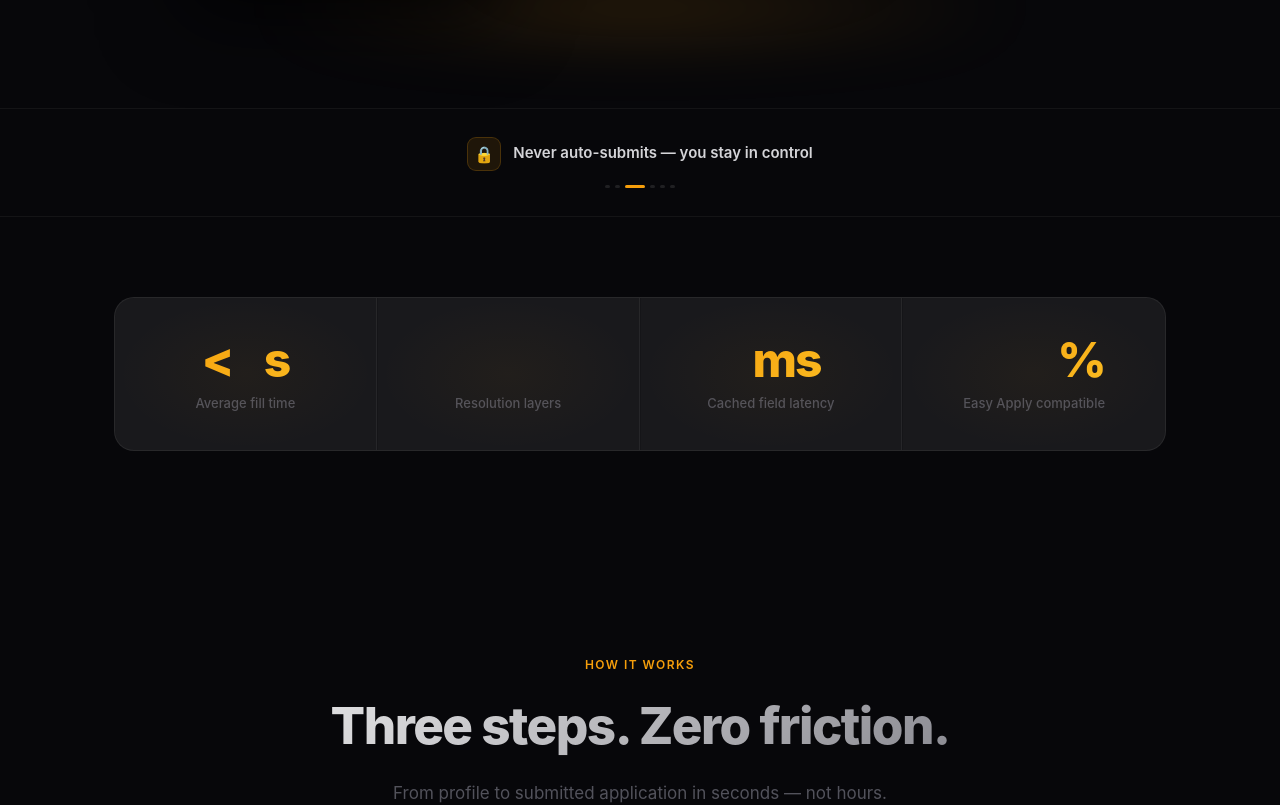
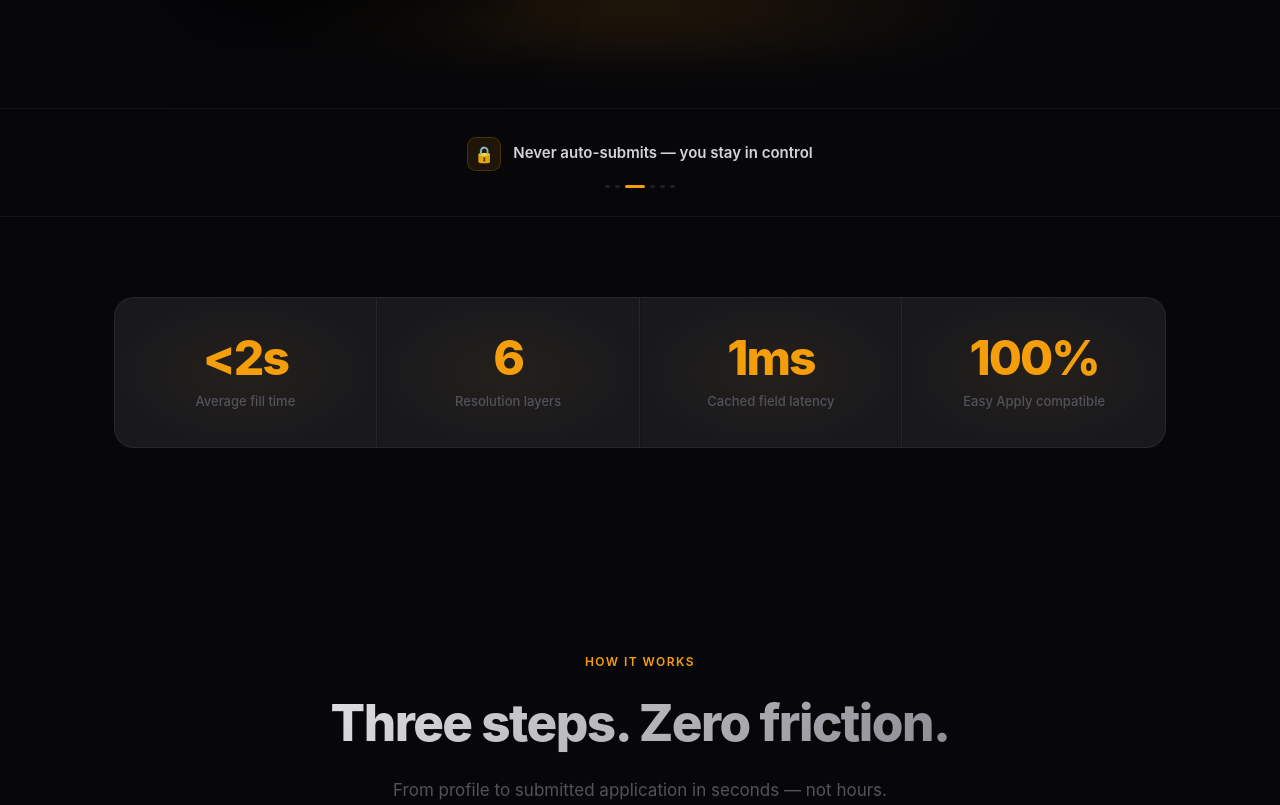
Before and after one commit to SHISHIR1507/NeuroApply-AI, a Next.js app in the folder frontend/: page / in a window 1280 px wide. Shown: the part 1200-2005 px from the top of the page. Built offline with nearby package versions, Linux system fonts and the light colour scheme; no server answers.

Commit message:
fix: replace broken digit odometer with clean fade+scale animation in StatsBar

```diff
--- a/frontend/components/StatsBar.tsx
+++ b/frontend/components/StatsBar.tsx
@@ -9,66 +9,6 @@ const stats = [
   { value: "1ms",  label: "Cached field latency"  },
   { value: "100%", label: "Easy Apply compatible" },
 ];
-
-/* Rolls a single digit upward like a slot machine.
-   Non-digit characters (< > % s m) just appear statically. */
-function DigitRoller({ char, delay, active }: { char: string; delay: number; active: boolean }) {
-  const DIGITS = ["0","1","2","3","4","5","6","7","8","9"];
-  const idx = DIGITS.indexOf(char);
-
-  if (idx === -1) {
-    // prefix / suffix — fade in
-    return (
-      <span style={{
-        opacity: active ? 1 : 0,
-        transition: `opacity 0.4s ease ${delay}ms`,
-        display: "inline-block",
-      }}>{char}</span>
-    );
-  }
-
-  return (
-    <span style={{
-      display: "inline-block",
-      overflow: "hidden",
-      height: "1.1em",
-      verticalAlign: "top",
-    }}>
-      <span style={{
-        display: "flex",
-        flexDirection: "column",
-        lineHeight: "1.1em",
-        /* Each digit = 10% of the 10-item column height.
-           translateY(-idx*10%) shows the target digit. */
-        transform: active ? `translateY(-${idx * 10}%)` : "translateY(0%)",
-        transition: active
-          ? `transform 0.9s cubic-bezier(0.34, 1.2, 0.64, 1) ${delay}ms`
-          : "none",
-      }}>
-        {DIGITS.map(d => (
-          <span key={d} style={{ display: "block", height: "1.1em" }}>{d}</span>
-        ))}
-      </span>
-    </span>
-  );
-}
-
-function OdometerValue({ value, active }: { value: string; active: boolean }) {
-  return (
-    <div style={{
-      fontSize: "clamp(32px, 4vw, 48px)",
-      fontWeight: 800, letterSpacing: "-0.04em",
-      background: "linear-gradient(135deg, #f59e0b, #fbbf24)",
-      WebkitBackgroundClip: "text", WebkitTextFillColor: "transparent", backgroundClip: "text",
-      lineHeight: 1, marginBottom: 8,
-      display: "flex", justifyContent: "center", alignItems: "baseline",
-    }}>
-      {value.split("").map((char, i) => (
-        <DigitRoller key={i} char={char} delay={i * 80} active={active} />
-      ))}
-    </div>
-  );
-}
 
 export default function StatsBar() {
   const ref = useRef<HTMLDivElement>(null);
@@ -92,9 +32,9 @@ export default function StatsBar() {
         {stats.map((s, i) => (
           <motion.div
             key={s.label}
-            initial={{ opacity: 0 }}
-            animate={inView ? { opacity: 1 } : {}}
-            transition={{ delay: i * 0.1, duration: 0.5 }}
+            initial={{ opacity: 0, y: 12 }}
+            animate={inView ? { opacity: 1, y: 0 } : {}}
+            transition={{ delay: i * 0.12, duration: 0.55, ease: [0.22, 1, 0.36, 1] }}
             style={{
               padding: "36px 32px",
               background: "rgba(255,255,255,0.015)",
@@ -105,11 +45,25 @@ export default function StatsBar() {
           >
             <div style={{
               position: "absolute", inset: 0,
-              background: "radial-gradient(ellipse at center, rgba(245,158,11,0.04) 0%, transparent 70%)",
+              background: "radial-gradient(ellipse at center, rgba(245,158,11,0.05) 0%, transparent 70%)",
               pointerEvents: "none",
             }} />
-            <OdometerValue value={s.value} active={inView} />
-            <div style={{ fontSize: 13, color: "#52525b", fontWeight: 500 }}>{s.label}</div>
+            <motion.div
+              initial={{ opacity: 0, scale: 0.7 }}
+              animate={inView ? { opacity: 1, scale: 1 } : {}}
+              transition={{ delay: i * 0.12 + 0.1, duration: 0.5, ease: [0.34, 1.2, 0.64, 1] }}
+              style={{
+                fontSize: "clamp(32px, 4vw, 48px)",
+                fontWeight: 800, letterSpacing: "-0.04em",
+                color: "#f59e0b",
+                lineHeight: 1, marginBottom: 10,
+              }}
+            >
+              {s.value}
+            </motion.div>
+            <div style={{ fontSize: 13, color: "#52525b", fontWeight: 500, position: "relative" }}>
+              {s.label}
+            </div>
           </motion.div>
         ))}
       </motion.div>
```
